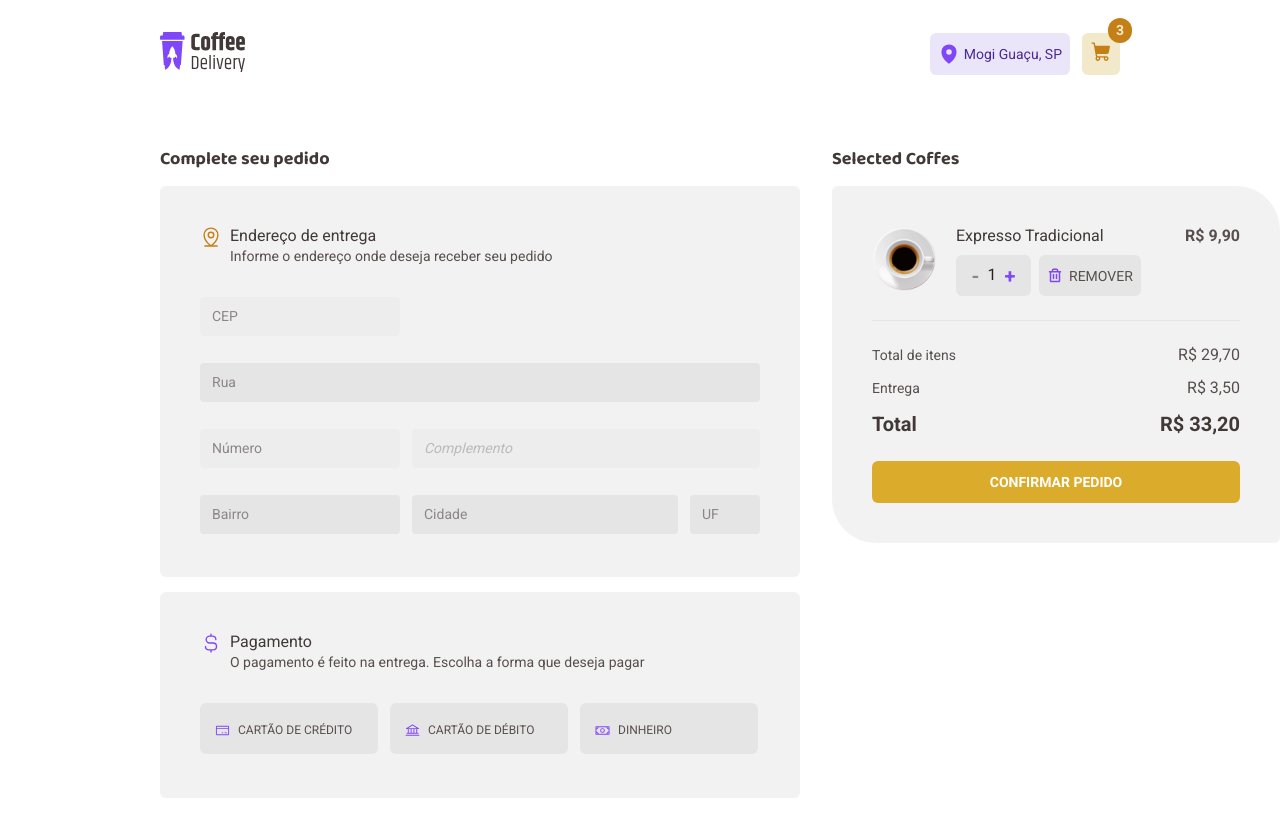
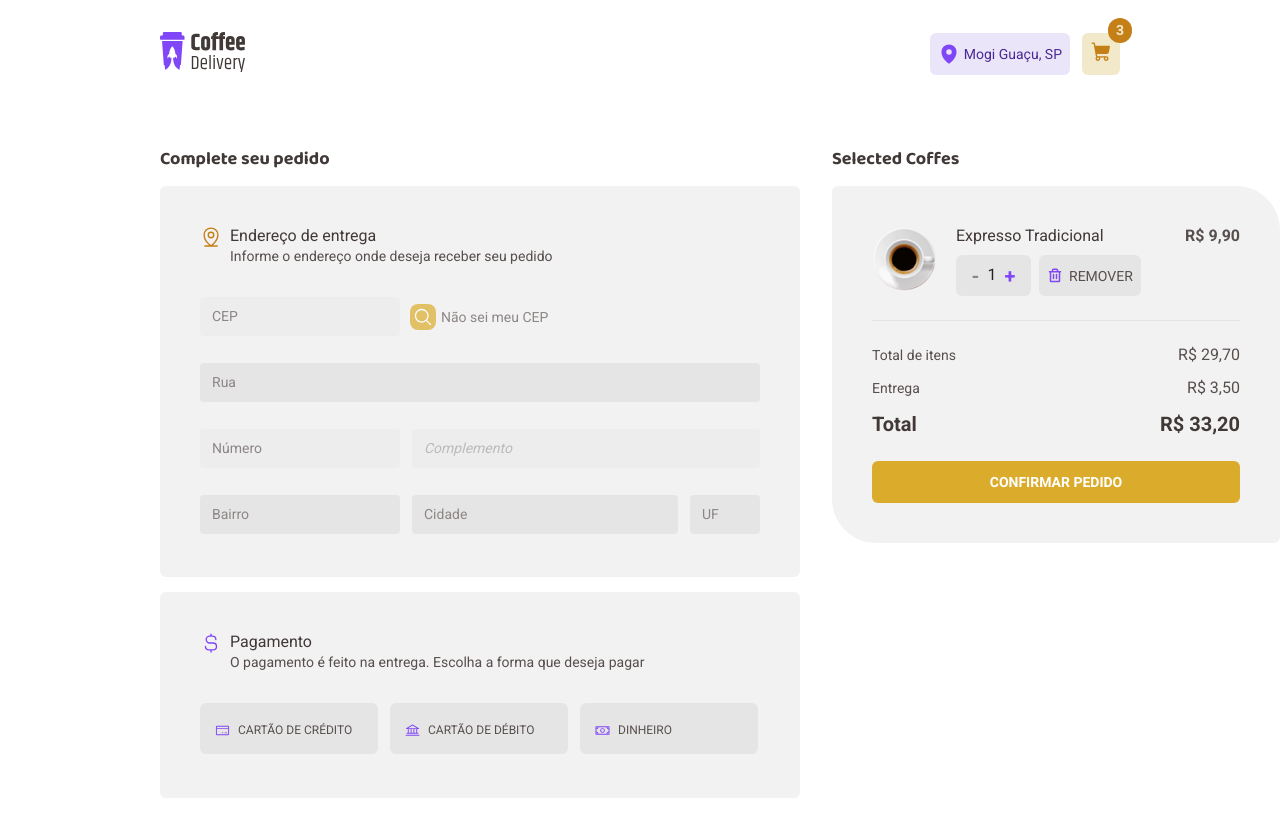
Before and after one commit to joaofelima96/coffe-delivery, a React (Vite) app: page /order in a window 1280 px wide. Shown: the top 836 px of the page. Built offline with nearby package versions, Linux system fonts and the light colour scheme.

Commit message:
feature: search cep on correios website

```diff
--- a/src/pages/Order/components/OrderToComplete/DeliveryAdress/styles.ts
+++ b/src/pages/Order/components/OrderToComplete/DeliveryAdress/styles.ts
@@ -1,5 +1,11 @@
 import styled from "styled-components";
 import { DefaultTheme } from "../../../../../styles/DefaultTheme";
+
+export const FindCepContainer = styled.div`
+  position: absolute;
+  left: 210px;
+  top: 78px;
+`;
 
 export const PaymentAndAddressContainer = styled.div`
   display: flex;
@@ -18,8 +24,26 @@ export const PaymentAndAddressContainer = styled.div`
   }
 
   section {
+    position: relative;
     display: flex;
     gap: 8px;
+
+    > ${FindCepContainer} {
+      width: auto;
+      display: flex;
+      flex-direction: row;
+      align-items: center;
+      gap: 5px;
+
+      p {
+        margin: 0;
+        font-family: ${DefaultTheme.fonts.family.roboto};
+        font-size: ${DefaultTheme.fonts.size.textS};
+        font-weight: ${DefaultTheme.fonts.weight.regular};
+        line-height: ${DefaultTheme.fonts.lineHeight._130};
+        color: ${DefaultTheme.colors.base.label};
+      }
+    }
 
     span {
       font-family: ${DefaultTheme.fonts.family.roboto};
--- a/src/pages/Order/components/OrderToComplete/index.tsx
+++ b/src/pages/Order/components/OrderToComplete/index.tsx
@@ -13,11 +13,13 @@ import { useForm } from "react-hook-form";
 import {
   AdressContainer,
   PaymentAndAddressContainer,
+  FindCepContainer,
 } from "./DeliveryAdress/styles";
 import {
   Bank,
   CreditCard,
   CurrencyDollarSimple,
+  MagnifyingGlass,
   MapPinLine,
   Money,
   Trash,
@@ -94,7 +96,7 @@ export const OrderToComplete = () => {
   };
 
   const handleSearchCep = async (cepValue: string) => {
-    if (!cepValue) return;
+    if (!cepValue || cepValue.length <= 8) return;
 
     await cep(cepValue)
       .then((res) => {
@@ -148,6 +150,13 @@ export const OrderToComplete = () => {
     }
   };
 
+  const handleRedirect = () => {
+    window.open(
+      "https://www2.correios.com.br/sistemas/buscacep/buscacep.cfm",
+      "_blank"
+    );
+  };
+
   return (
     <Container onSubmit={handleSubmit(handleAddNewAdreess)}>
       <AdressAndPaymentContainer>
@@ -159,6 +168,22 @@ export const OrderToComplete = () => {
               <span>Endereço de entrega</span>
               <p>Informe o endereço onde deseja receber seu pedido</p>
             </div>
+
+            <FindCepContainer>
+              <MagnifyingGlass
+                size={20}
+                color={DefaultTheme.colors.white}
+                onClick={() => handleRedirect()}
+                cursor={"pointer"}
+                style={{
+                  background: "#DBAC2C",
+                  opacity: 0.7,
+                  borderRadius: "8px",
+                  padding: 3,
+                }}
+              />
+              <p>Não sei meu CEP</p>
+            </FindCepContainer>
           </section>
 
           <AdressContainer>
```
